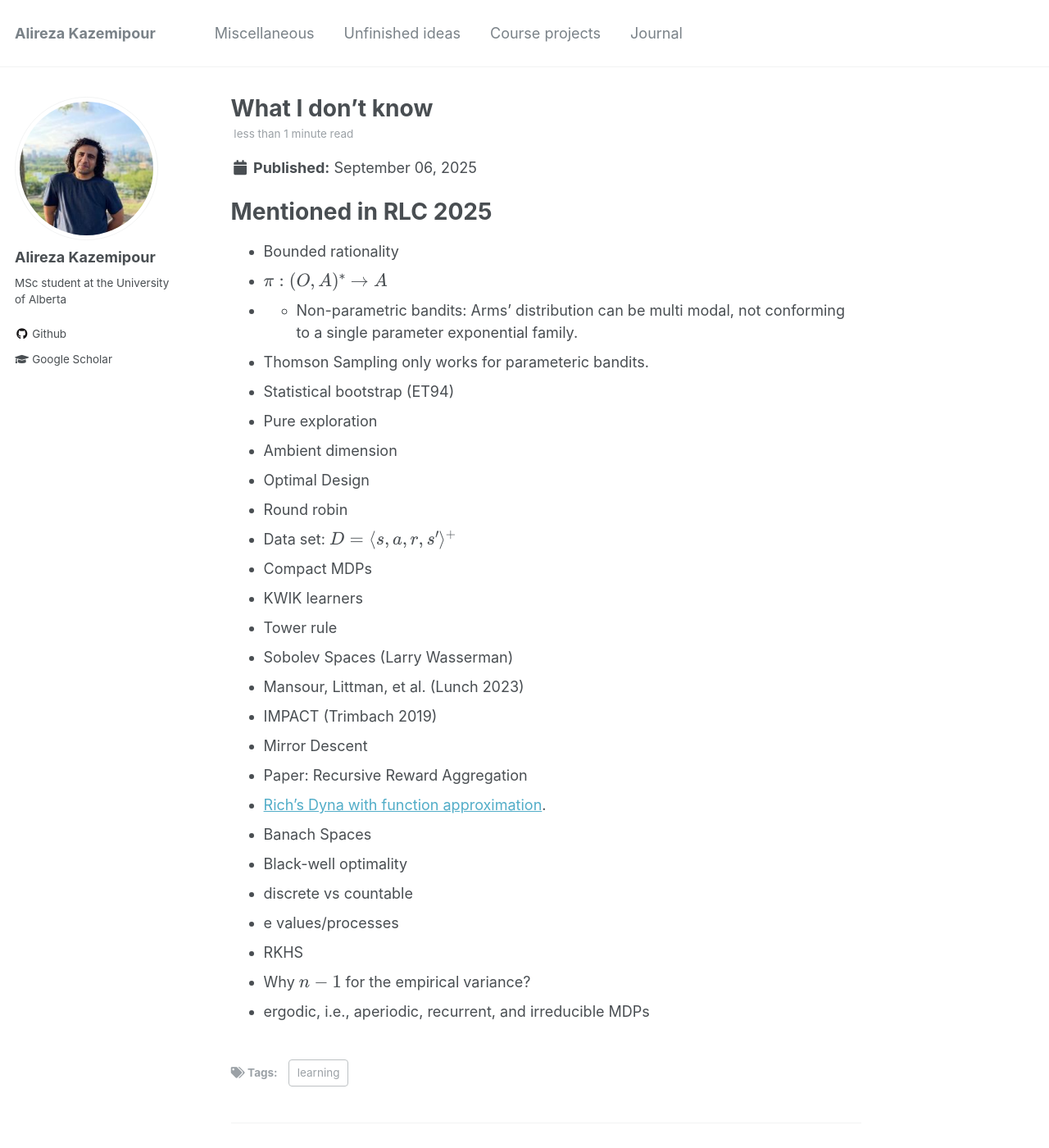
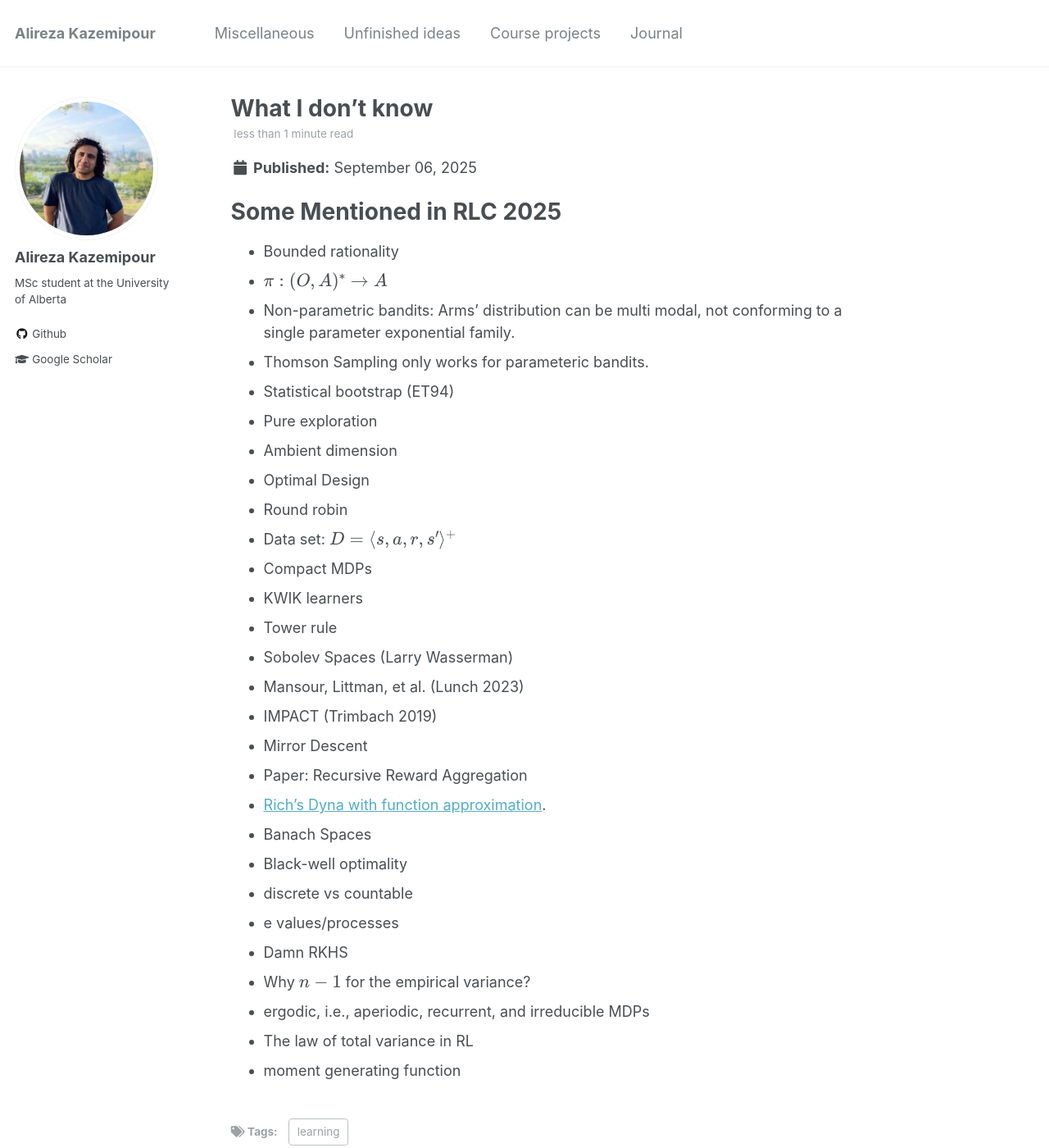
Before and after one commit to alirezakazemipour/alirezakazemipour.github.io, a Jekyll site: the page built from _posts/2025-09-8-lstofunknwn.md, in a window 1280 px wide and 1400 px high. Shown: the whole window at 82% size. Built offline with Jekyll 4.4.1, drawn with Linux system fonts in a browser that asks for light colours; formulas are drawn with MathJax 3.

```diff
--- a/_posts/2025-09-8-lstofunknwn.md
+++ b/_posts/2025-09-8-lstofunknwn.md
@@ -6,10 +6,10 @@
   - learning
 ---
 
-# Mentioned in RLC 2025
+# Some Mentioned in RLC 2025
 - Bounded rationality
 - $\pi: (O, A)^* \to A$
-- - Non-parametric bandits: Arms' distribution can be multi modal, not conforming to a single parameter exponential family.
+- Non-parametric bandits: Arms' distribution can be multi modal, not conforming to a single parameter exponential family.
 - Thomson Sampling only works for parameteric bandits.
 - Statistical bootstrap (ET94)
 - Pure exploration
@@ -30,6 +30,8 @@
 - Black-well optimality
 - discrete vs countable
 - e values/processes
-- RKHS
+- Damn RKHS
 - Why $n-1$ for the empirical variance?
 - ergodic, i.e., aperiodic, recurrent, and irreducible MDPs
+- The law of total variance in RL
+- moment generating function
```
Also changed, not shown: _misc/misc-1.md (+1 -0 lines), _posts/2025-09-6-mmnts.md (renamed from _posts/2025-09-6-mmnts-bllmn.md, +6 -2 lines), 1 other file.
